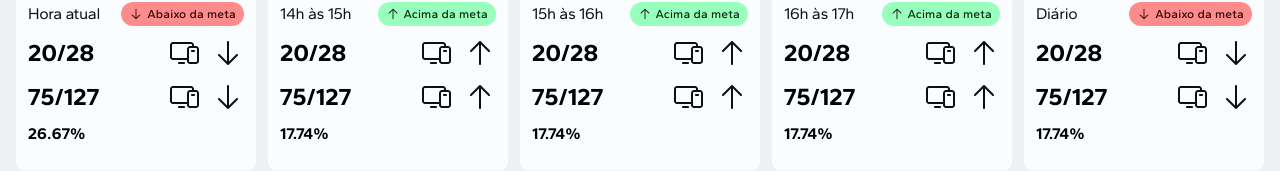
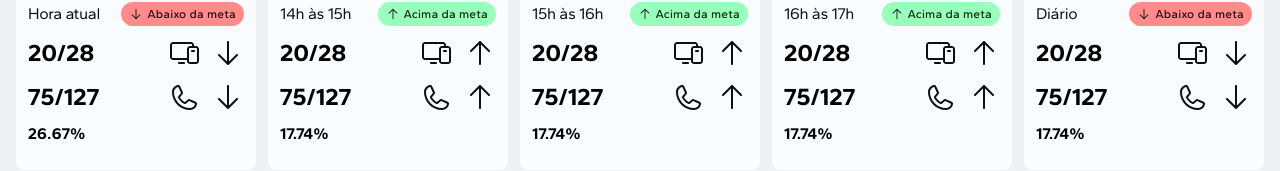
Before and after one commit to viamais/dashboard-front-end, a plain HTML site: page index.html in a window 1280 px wide. Shown: the part 397-568 px from the top of the page. Drawn offline with Linux system fonts and the light colour scheme.

Commit message:
Add files via upload
Pequena correção no ícone do telefone

```diff
--- a/index.html
+++ b/index.html
@@ -143,7 +143,7 @@
 							<span class="card-row">
 								<span class="card-row__subitem txt-24-700">75/127</span>
 								<span class="card-row__subitem-icons"
-									><div class="icon-computer"></div>
+									><div class="icon-phone"></div>
 									<div class="arrow-down-big"></div></span
 							></span>
 							<span class="card-row txt-16-700"> 26.67%</span>
@@ -167,7 +167,7 @@
 							<span class="card-row">
 								<span class="card-row__subitem txt-24-700">75/127</span>
 								<span class="card-row__subitem-icons"
-									><div class="icon-computer"></div>
+									><div class="icon-phone"></div>
 									<div class="arrow-up-big"></div></span
 							></span>
 							<span class="card-row txt-16-700"> 17.74%</span>
@@ -191,7 +191,7 @@
 							<span class="card-row">
 								<span class="card-row__subitem txt-24-700">75/127</span>
 								<span class="card-row__subitem-icons"
-									><div class="icon-computer"></div>
+									><div class="icon-phone"></div>
 									<div class="arrow-up-big"></div></span
 							></span>
 							<span class="card-row txt-16-700"> 17.74%</span>
@@ -215,7 +215,7 @@
 							<span class="card-row">
 								<span class="card-row__subitem txt-24-700">75/127</span>
 								<span class="card-row__subitem-icons"
-									><div class="icon-computer"></div>
+									><div class="icon-phone"></div>
 									<div class="arrow-up-big"></div></span
 							></span>
 							<span class="card-row txt-16-700"> 17.74%</span>
@@ -239,7 +239,7 @@
 							<span class="card-row">
 								<span class="card-row__subitem txt-24-700">75/127</span>
 								<span class="card-row__subitem-icons"
-									><div class="icon-computer"></div>
+									><div class="icon-phone"></div>
 									<div class="arrow-down-big"></div></span
 							></span>
 							<span class="card-row txt-16-700"> 17.74%</span>
```
